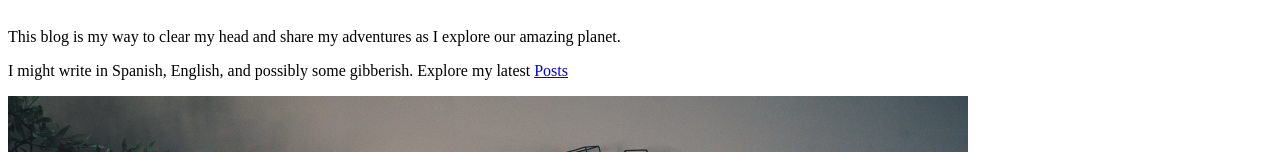
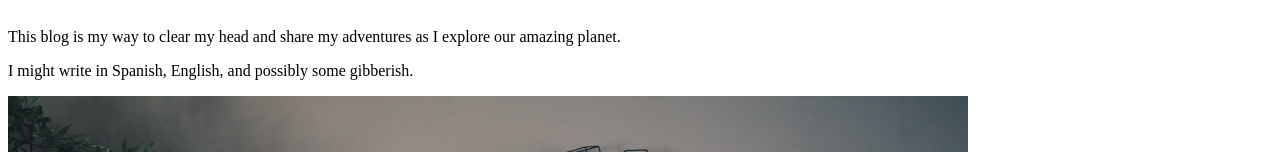
Before and after one commit to orbitcntrl/blog2, a Next.js app: page / in a window 1280 px wide. Shown: the part 152-304 px from the top of the page. Built offline with nearby package versions, Linux system fonts and the light colour scheme; no server answers.

Commit message:
Update index.tsx

```diff
--- a/pages/index.tsx
+++ b/pages/index.tsx
@@ -17,10 +17,7 @@ function HomePage() {
             as I explore our amazing planet.</p>
 
 
-          <p>I might write in Spanish, English, and possibly some gibberish. Explore my latest {''}
-    <Link href="/posts">
-      <a className="posts-link">Posts</a>
-    </Link>
+          <p>I might write in Spanish, English, and possibly some gibberish.
           </p>
         </div>
       </Container>
```
